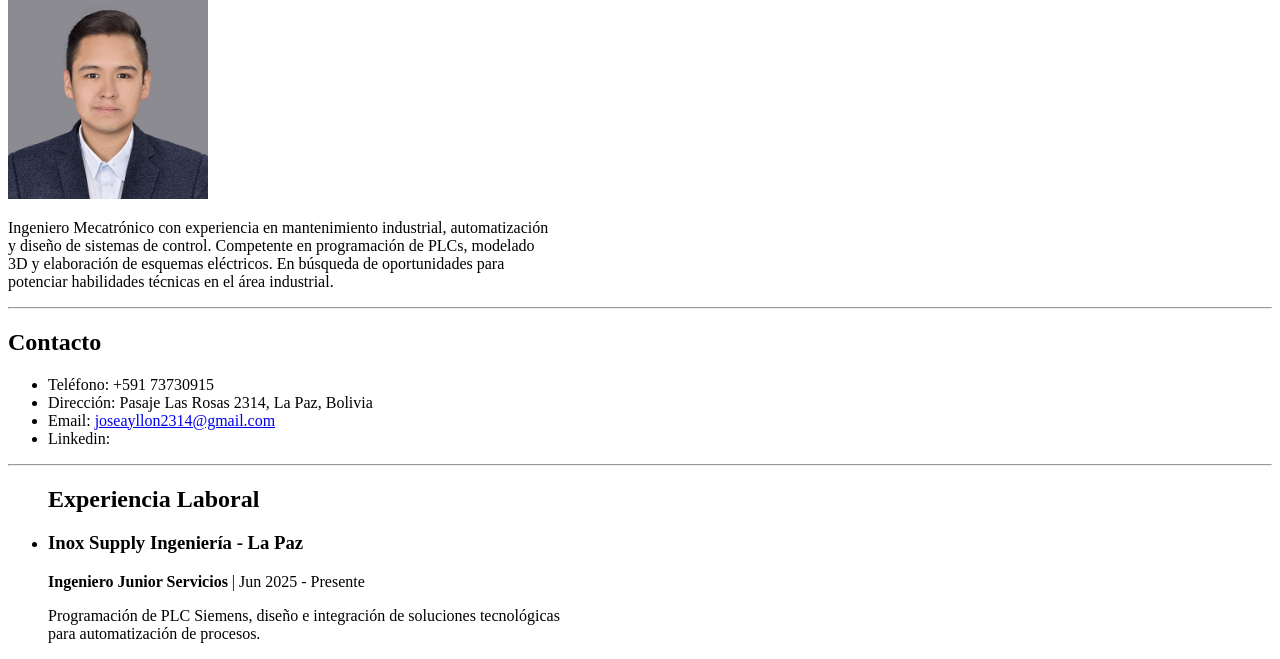
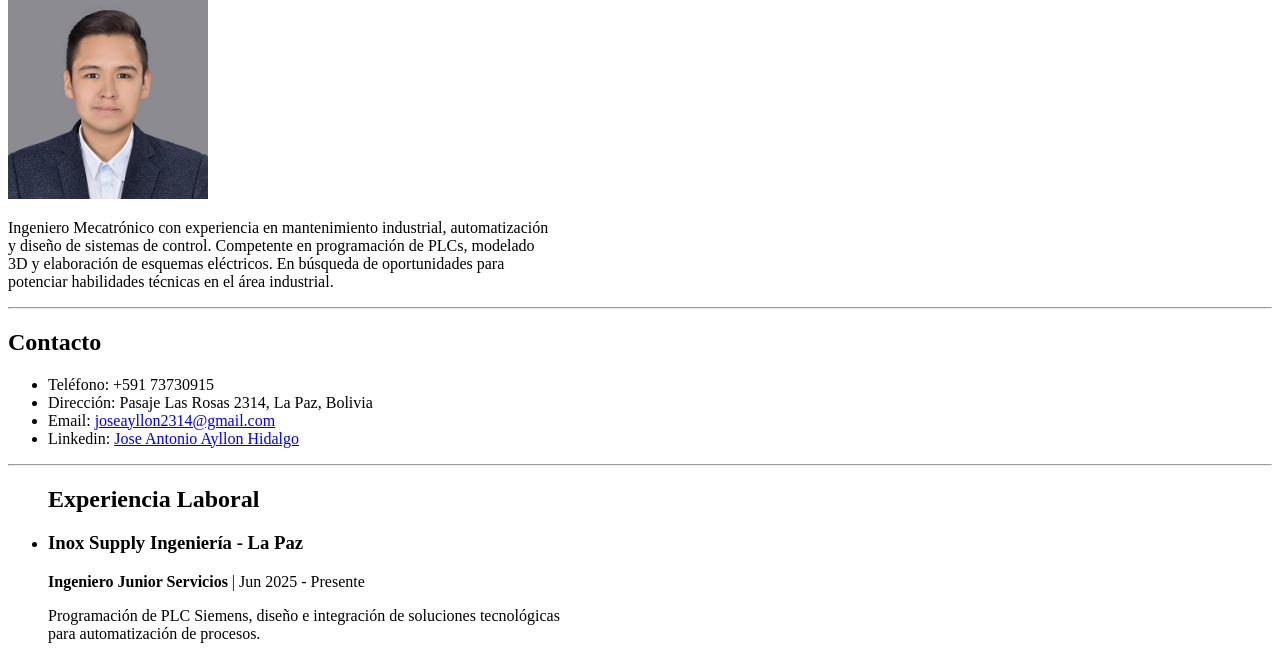
Before and after one commit to Joseayllon2314/CVJOSEAYLLON, a plain HTML site: page index.html in a window 1280 px wide. Shown: the part 128-787 px from the top of the page. Drawn offline with Linux system fonts and the light colour scheme.

Commit message:
Update index.html

```diff
--- a/index.html
+++ b/index.html
@@ -25,7 +25,7 @@
                 <li>Teléfono: +591 73730915</li>
                 <li>Dirección: Pasaje Las Rosas 2314, La Paz, Bolivia</li>
                 <li>Email: <a href="mailto:joseayllon2314@gmail.com">joseayllon2314@gmail.com</a></li>
-                <li>Linkedin: <a href="https://www.linkedin.com/in/jose-antonio-ayll%C3%B3n-hidalgo/"></a></li>
+                <li>Linkedin: <a href="https://www.linkedin.com/in/jose-antonio-ayllón-hidalgo/">Jose Antonio Ayllon Hidalgo</a></li>
             </ul>
         </section>
 <hr>
```
